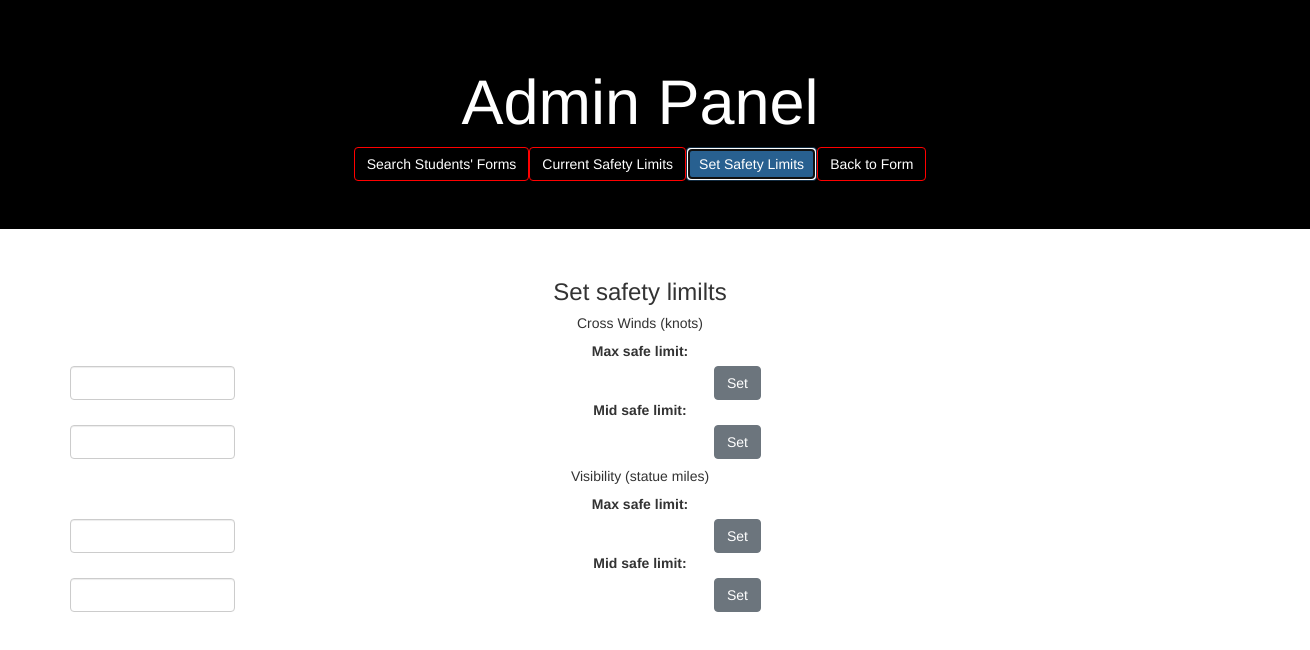
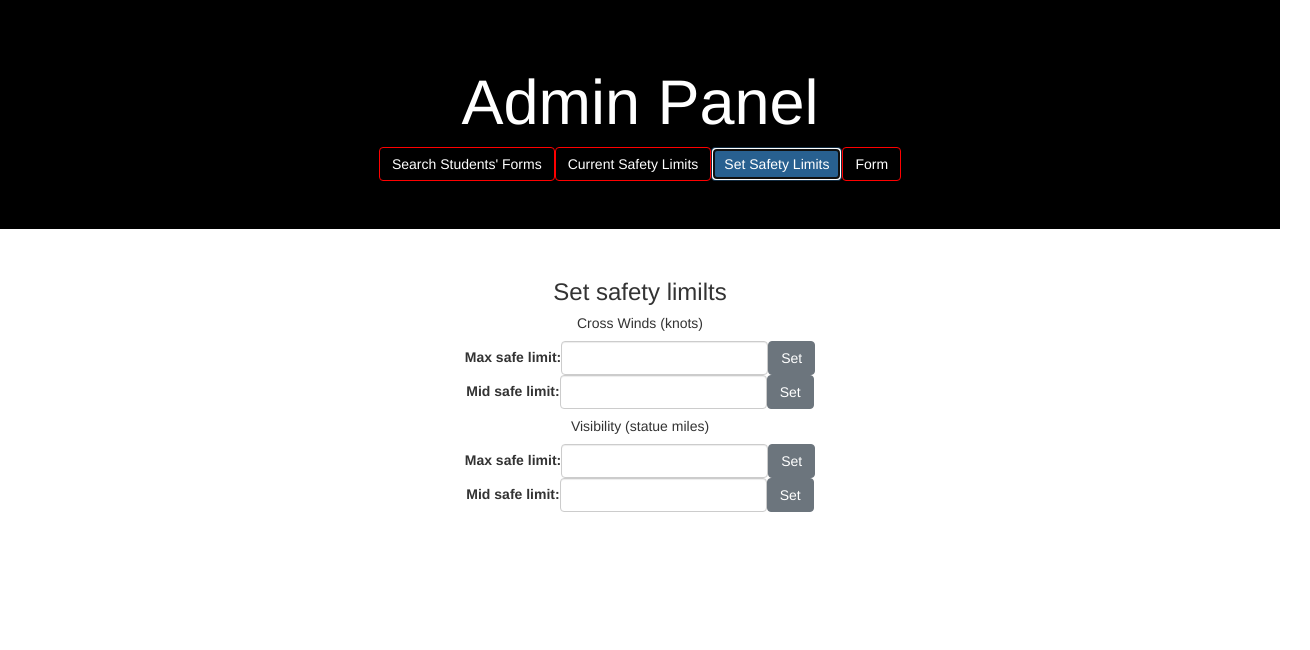
Before and after one commit to mfreilly98/Flight-Risk-Assessment-Frontend, a React (Create React App) app: page /AdminPanel in a window 1280 px wide. Both pictures are taken after a click on the button "Set Safety Limits". Shown: the top 650 px of the page, 1310 px wide, since content can reach past the window. Built offline with nearby package versions, Linux system fonts and the light colour scheme.

Commit message:
Changed Admin Panel to have inline display.

```diff
--- a/src/App.js
+++ b/src/App.js
@@ -2,7 +2,6 @@ import 'bootstrap/dist/css/bootstrap.min.css';
 import 'react-datepicker/dist/react-datepicker.css';
 import RiskAssessmentForm from "./components/RiskAssessmentForm";
 import AdminPanel from "./components/AdminPanel";
-import HomePage from "./components/HomePage";
 import {BrowserRouter as Router, Switch, Route} from "react-router-dom";
 import React from "react";
 
--- a/src/components/AdminPanel.js
+++ b/src/components/AdminPanel.js
@@ -1,6 +1,7 @@
 import React, {Component} from 'react';
 import {Link} from "react-router-dom";
 import './../stylesheets/AdminPanel.css';
+import 'bootstrap/dist/css/bootstrap.min.css';
 import {Jumbotron, Row, Col, Form, FormGroup, Button, Container} from 'react-bootstrap';
 
 class AdminPanel extends Component{
@@ -112,14 +113,16 @@ class AdminPanel extends Component{
 
     SearchStudentForms() {
         return (
-            <Row>
+            <Form inline className="section">
+            <Form.Row>
                 <h3 className="section">Search for student's submitted forms</h3>
                 <FormGroup as={Row} className="section">
                     <Form.Label>Student's Name: </Form.Label>
                     <Form.Control type="text"></Form.Control>
                     <Button className="btn btn-default">Search</Button>
                 </FormGroup>
-            </Row>
+            </Form.Row>
+            </Form>
         );
     }
 
@@ -312,31 +315,39 @@ class AdminPanel extends Component{
 
     SetLimits() {
 	    return (
-            <FormGroup as={Col} className="section">
+            <Form inline className="section">
                 <h3>Set safety limilts</h3>
                 <h5>Cross Winds (knots)</h5>
-                <Row>
-                    <Col><Form.Label>Max safe limit: </Form.Label></Col>
-                    <Col sm={2}><Form.Control type="number" onChange={e => this.setState({setMaxCross: e.target.value})}></Form.Control></Col>
-                    <Col><Button className="btn btn-default" onClick={this.set.bind(this, "maxCross", this.state.setMaxCross)}>Set</Button></Col>
-                </Row>
-                <Row>
-                    <Col><Form.Label>Mid safe limit: </Form.Label></Col>
-                    <Col sm={2}><Form.Control type="number" onChange={e => this.setState({setMidCross: e.target.value})}></Form.Control></Col>
-                    <Col><Button className="btn btn-default" onClick={this.set.bind(this, "midCross", this.state.setMidCross)}>Set</Button></Col>
-                </Row>
+                <Form.Row>
+                    <FormGroup>
+                        <Form.Label>Max safe limit: </Form.Label>
+                        <Form.Control type="number" onChange={e => this.setState({setMaxCross: e.target.value})}></Form.Control>
+                        <Button className="btn btn-default" onClick={this.set.bind(this, "maxCross", this.state.setMaxCross)}>Set</Button>
+                    </FormGroup>
+                </Form.Row>
+                <Form.Row>
+                    <FormGroup>
+                        <Form.Label>Mid safe limit: </Form.Label>
+                        <Form.Control type="number" onChange={e => this.setState({setMidCross: e.target.value})}></Form.Control>
+                        <Button className="btn btn-default" onClick={this.set.bind(this, "midCross", this.state.setMidCross)}>Set</Button>
+                    </FormGroup>
+                </Form.Row>
                 <h5>Visibility (statue miles)</h5>
-                <Row>
-                    <Col className="section"><Form.Label>Max safe limit: </Form.Label></Col>
-                    <Col sm={2}><Form.Control type="number" onChange={e => this.setState({setMaxVis: e.target.value})}></Form.Control></Col>
-                    <Col><Button className="btn btn-default" onClick={this.set.bind(this, "maxVis", this.state.setMaxVis)}>Set</Button></Col>
-                </Row>
-                <Row>
-                    <Col className="section"><Form.Label>Mid safe limit: </Form.Label></Col>
-                    <Col sm={2}><Form.Control type="number" onChange={e => this.setState({setMidVis: e.target.value})}></Form.Control></Col>
-                    <Col><Button className="btn btn-default" onClick={this.set.bind(this, "midVis", this.state.setMidVis)}>Set</Button></Col>
-                </Row>
+                <Form.Row>
+                    <FormGroup>
+                        <Form.Label>Max safe limit: </Form.Label>
+                        <Form.Control type="number" onChange={e => this.setState({setMaxVis: e.target.value})}></Form.Control>
+                        <Button className="btn btn-default" onClick={this.set.bind(this, "maxVis", this.state.setMaxVis)}>Set</Button>
                     </FormGroup>
+                </Form.Row>
+                <Form.Row>
+                    <FormGroup>
+                        <Form.Label>Mid safe limit: </Form.Label>
+                        <Form.Control type="number" onChange={e => this.setState({setMidVis: e.target.value})}></Form.Control>
+                        <Button className="btn btn-default" onClick={this.set.bind(this, "midVis", this.state.setMidVis)}>Set</Button>
+                    </FormGroup>
+                </Form.Row>
+            </Form>
         )
     }
 
@@ -352,20 +363,16 @@ class AdminPanel extends Component{
             display = this.SetLimits();
         }
         return (
-            <Row>
-                <Row>
+            <div>
                 <Jumbotron fluid className="jumbo">
                     <h1>Admin Panel</h1>
                     <Button className="btn dash-btn" onClick={this.switchView.bind(this, "student")}>Search Students' Forms</Button>
                     <Button className="btn dash-btn" onClick={this.switchView.bind(this, "current")}>Current Safety Limits</Button>
                     <Button className="btn dash-btn" onClick={this.switchView.bind(this, "set")}>Set Safety Limits</Button>
-                        <Link to="/"><Button className="btn dash-btn">Back to Form</Button></Link>
+                    <Link to="/"><Button className="btn dash-btn">Form</Button></Link>
                 </Jumbotron>
-                </Row>
-                <Container>
                 {display}
-                </Container>
-            </Row>
+            </div>
         );
     }
 }
--- a/src/components/HomePage.js
+++ /dev/null
@@ -1,29 +0,0 @@
-import './../stylesheets/AdminPanel.css';
-import {Link} from "react-router-dom";
-import {Row, Jumbotron, Button} from "react-bootstrap";
-import React, { Component } from "react";
-
-class HomePage extends Component{
-
-	render(){
-		return(
-			<Row className="section">
-				<Row>
-					<Jumbotron fluid className="jumbo">
-						<h1>Home Page</h1>
-					</Jumbotron>
-				</Row>
-				<Row>
-					<Link to="/AdminPanel">
-						<Button className="btn dash-btn">Admin</Button>
-					</Link>
-					<Link to="/RiskAssessmentForm">
-						<Button className="btn dash-btn">Form</Button>
-					</Link>
-				</Row>
-			</Row>
-		);
-	}
-}
-
-export default HomePage;
--- a/src/components/RiskAssessmentForm.js
+++ b/src/components/RiskAssessmentForm.js
@@ -49,9 +49,9 @@ function RiskAssessmentForm() {
         <>
             <Row>
                 <Col>
-                    <Jumbotron fluid className="md-12">
+                    <Jumbotron fluid className="jumbo">
+                        <Link to="/AdminPanel" ><Button style={{ float: "right" }}>Admin</Button></Link>
                         <h1 className="text-center">Risk Assessment Form</h1>
-                        <Link to="/AdminPanel"><Button>Admin</Button></Link>
                     </Jumbotron>
                 </Col>
             </Row>
--- a/src/stylesheets/RiskAssessmentForm.css
+++ b/src/stylesheets/RiskAssessmentForm.css
@@ -9,3 +9,11 @@
 .dash{
     align-items: right;
 }
+
+.jumbo {
+	align-content: center;
+	align-items: center;
+	text-align: center;
+	color:#FFF;
+	background-color: #000000;
+}
```
Lines whose indentation alone changed are shown as unchanged.
